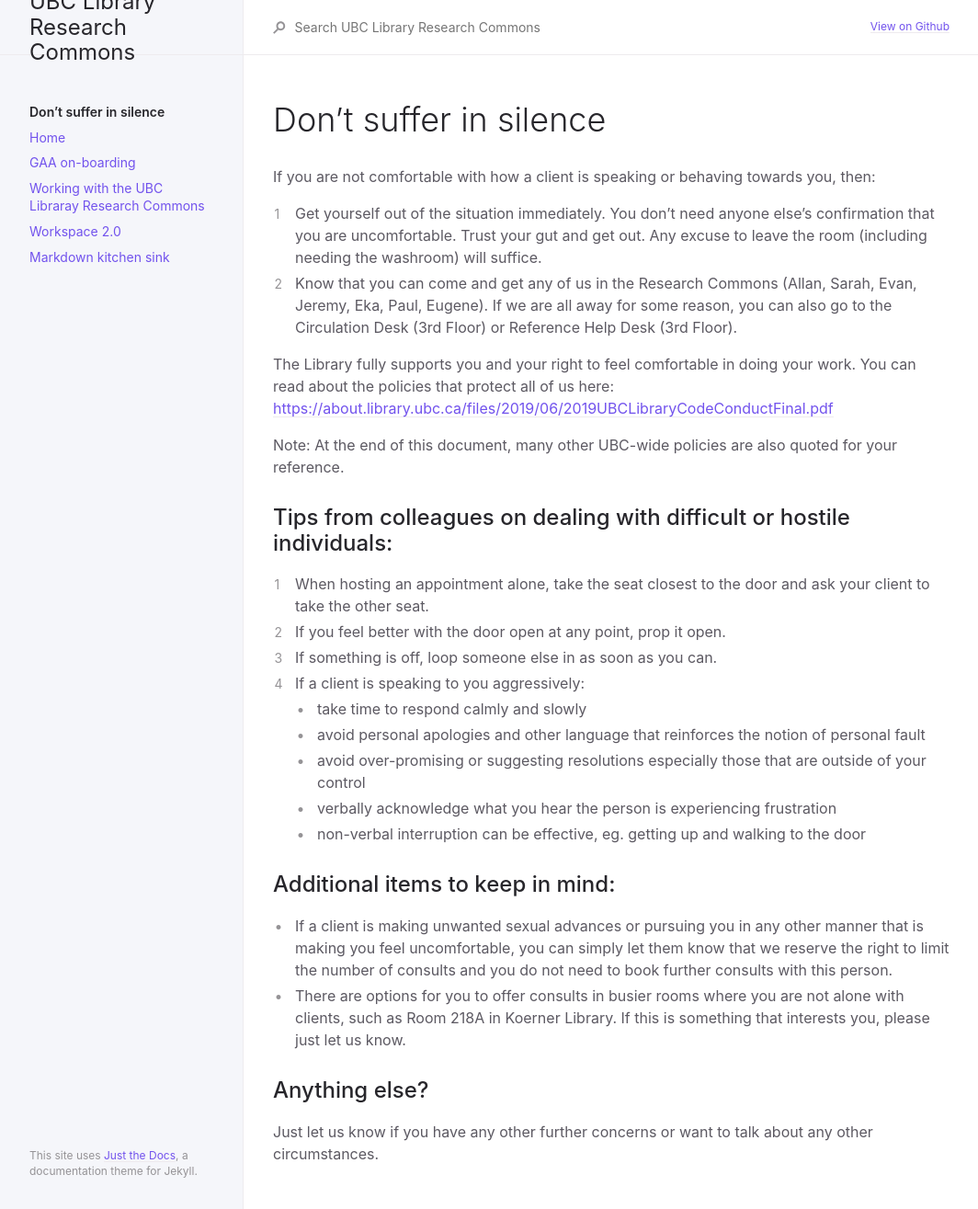
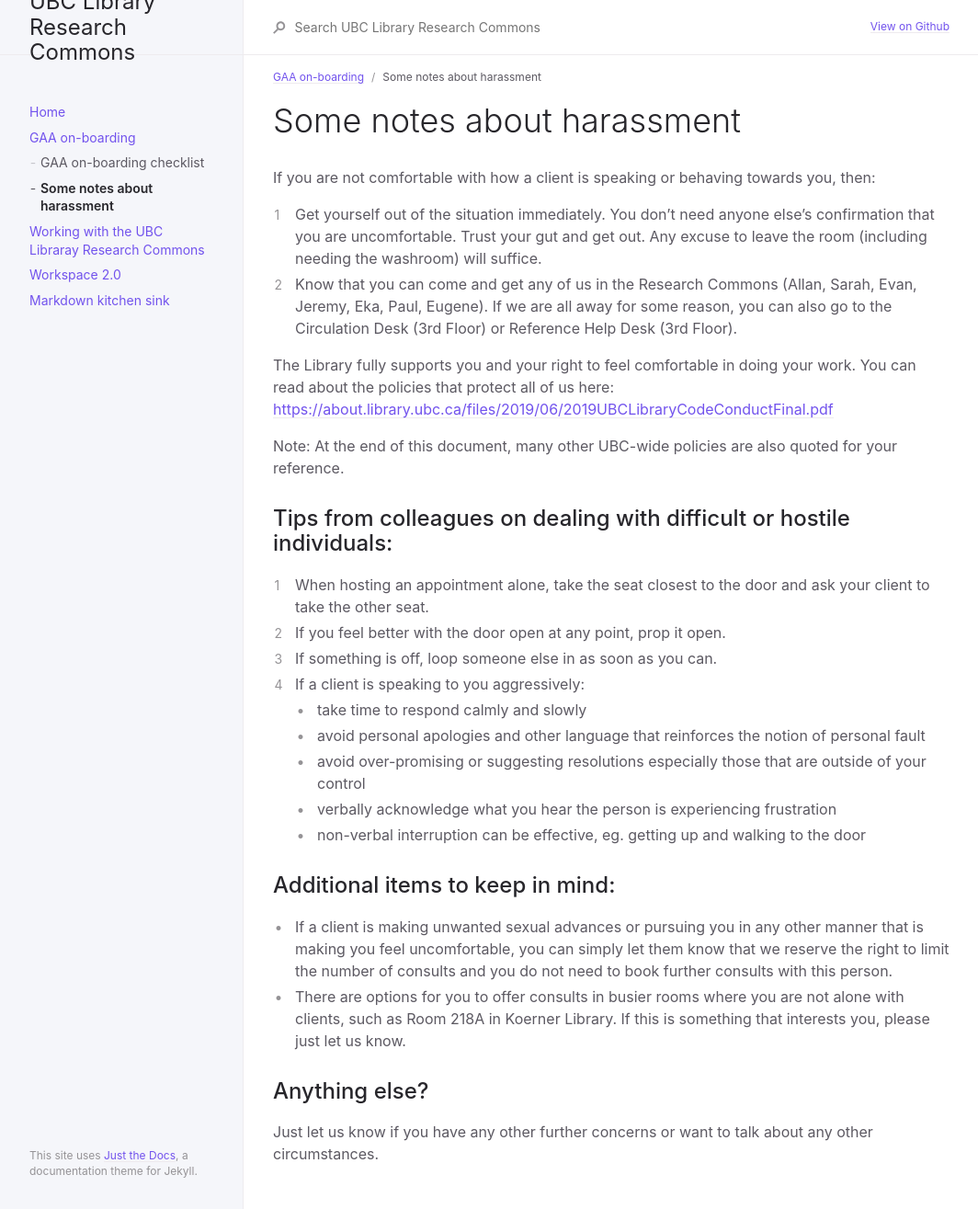
Before and after one commit to sarahblay/rc-docs, a Jekyll site: the page built from docs/gaaonboarding/harassment.md, in a window 1280 px wide. Shown: the whole page at 92% size, without its empty margins (107-1171 px from the left). Built offline with Jekyll 4.4.1, drawn with Linux system fonts in a browser that asks for light colours; our own code applies the rules of GitHub Pages for plain Markdown files.

Commit message:
Update and rename docs/harassment.md to docs/gaaonboarding/harassment.md

```diff
--- a/docs/harassment.md
+++ b/docs/gaaonboarding/harassment.md
@@ -1,4 +1,11 @@
-# Don't suffer in silence
+---
+layout: default
+title: Some notes about harassment
+parent: GAA on-boarding
+nav_order: 2
+---
+
+# Some notes about harassment
 If you are not comfortable with how a client is speaking or behaving towards you, then:
 1. Get yourself out of the situation immediately. You don't need anyone else's confirmation that you are uncomfortable. Trust your gut and get out. Any excuse to leave the room (including needing the washroom) will suffice.
 2. Know that you can come and get any of us in the Research Commons (Allan, Sarah, Evan, Jeremy, Eka, Paul, Eugene). If we are all away for some reason, you can also go to the Circulation Desk (3rd Floor) or Reference Help Desk (3rd Floor).
```
